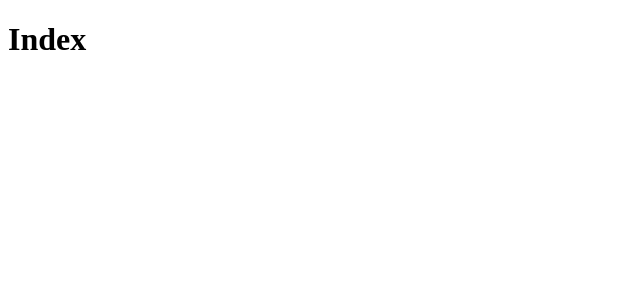
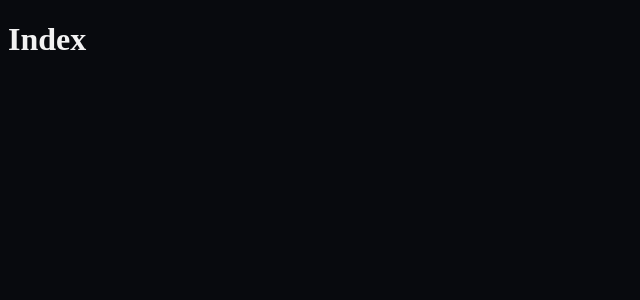
Before and after one commit to TheTechnologyLover/playfiest, a Next.js app: page / in a window 1280 px wide. Shown: the top 300 px of the page, without its empty margins (0-640 px from the left). Built offline with nearby package versions, Linux system fonts and the light colour scheme.

Commit message:
wordpress post fetch

```diff
--- a/components/GlobalStyles.js
+++ b/components/GlobalStyles.js
@@ -9,7 +9,14 @@ const GlobalStyles = ({ children }) => {
 			<style global jsx>{`
 
 				:root {
-					--primary: #000000
+					--primary: #F15000;
+					--background: #080A0E;
+					--white: #f2f2f2;
+				}
+
+				body {
+					background-color: var(--background);
+					color: var(--white)
 				}
 
 			`}</style>
```
Also changed, not shown: pages/blog/index.js (+43 -1 lines), .eslintrc.json, 1 other file (tests, documents, lock files or other folders).
